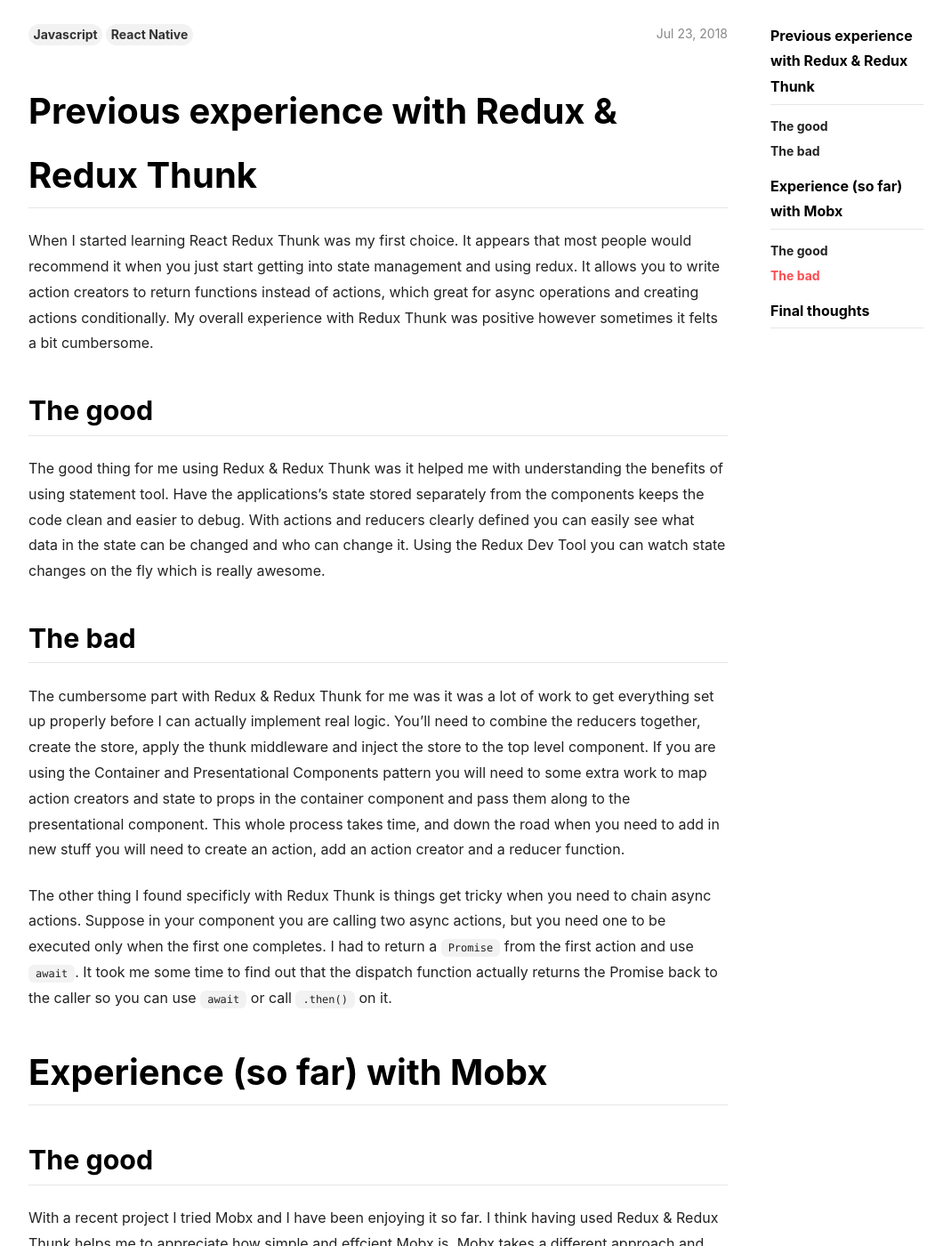
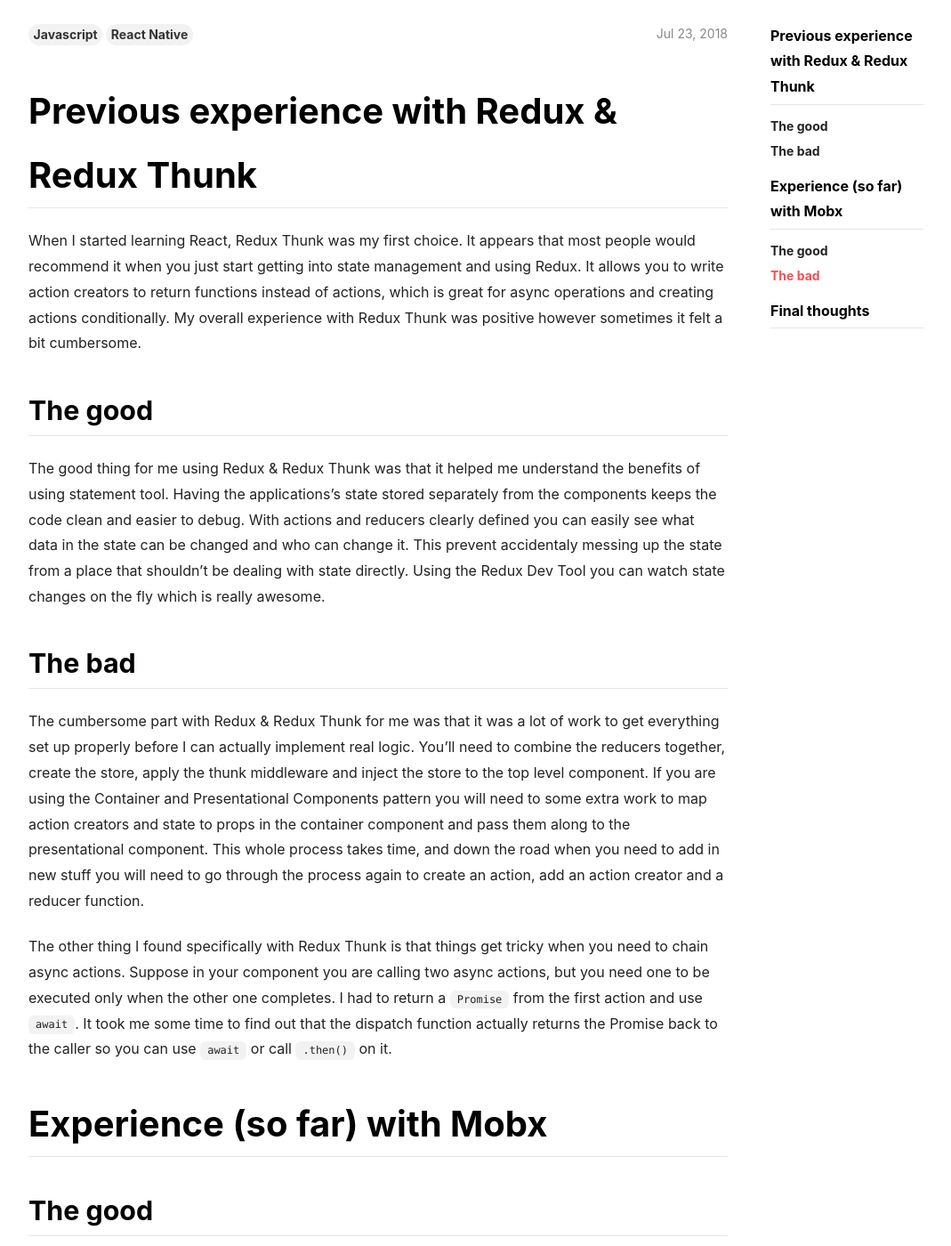
Before and after one commit to yingdongzhang/yingdongzhang.github.io, a Jekyll site: the page built from _posts/2018-07-23-my-experience-so-far-with-mobx-in-react-native.markdown, in a window 1280 px wide and 1400 px high, scrolled down 225 px. Shown: the whole window at 89% size, without its empty margins (105-1174 px from the left). Built offline with Jekyll 4.4.1, drawn with Linux system fonts in a browser that asks for light colours; nearby versions of some CDN libraries; comment, search, counter and statistics services are not loaded; some of the changed text lies outside the part shown.

Commit message:
fix: spelling mistakes

```diff
--- a/_posts/2018-07-23-my-experience-so-far-with-mobx-in-react-native.markdown
+++ b/_posts/2018-07-23-my-experience-so-far-with-mobx-in-react-native.markdown
@@ -10,17 +10,17 @@ key: my-experience-so-far-with-mobx-in-react-native
 
 # Previous experience with Redux & Redux Thunk
 
-When I started learning React Redux Thunk was my first choice. It appears that most people would recommend it when you just start getting into state management and using redux. It allows you to write action creators to return functions instead of actions, which great for async operations and creating actions conditionally. My overall experience with Redux Thunk was positive however sometimes it felts a bit cumbersome.
+When I started learning React, Redux Thunk was my first choice. It appears that most people would recommend it when you just start getting into state management and using Redux. It allows you to write action creators to return functions instead of actions, which is great for async operations and creating actions conditionally. My overall experience with Redux Thunk was positive however sometimes it felt a bit cumbersome.
 
 ## The good
 
-The good thing for me using Redux & Redux Thunk was it helped me with understanding the benefits of using statement tool. Have the applications's state stored separately from the components keeps the code clean and easier to debug. With actions and reducers clearly defined you can easily see what data in the state can be changed and who can change it. Using the Redux Dev Tool you can watch state changes on the fly which is really awesome.
+The good thing for me using Redux & Redux Thunk was that it helped me understand the benefits of using statement tool. Having the applications's state stored separately from the components keeps the code clean and easier to debug. With actions and reducers clearly defined you can easily see what data in the state can be changed and who can change it. This prevent accidentaly messing up the state from a place that shouldn't be dealing with state directly. Using the Redux Dev Tool you can watch state changes on the fly which is really awesome.
 
 ## The bad
 
-The cumbersome part with Redux & Redux Thunk for me was it was a lot of work to get everything set up properly before I can actually implement real logic. You'll need to combine the reducers together, create the store, apply the thunk middleware and inject the store to the top level component. If you are using the Container and Presentational Components pattern you will need to some extra work to map action creators and state to props in the container component and pass them along to the presentational component. This whole process takes time, and down the road when you need to add in new stuff you will need to create an action, add an action creator and a reducer function.
+The cumbersome part with Redux & Redux Thunk for me was that it was a lot of work to get everything set up properly before I can actually implement real logic. You'll need to combine the reducers together, create the store, apply the thunk middleware and inject the store to the top level component. If you are using the Container and Presentational Components pattern you will need to some extra work to map action creators and state to props in the container component and pass them along to the presentational component. This whole process takes time, and down the road when you need to add in new stuff you will need to go through the process again to create an action, add an action creator and a reducer function.
 
-The other thing I found specificly with Redux Thunk is things get tricky when you need to chain async actions. Suppose in your component you are calling two async actions, but you need one to be executed only when the first one completes. I had to return a `Promise` from the first action and use `await`. It took me some time to find out that the dispatch function actually returns the Promise back to the caller so you can use `await` or call `.then()` on it.
+The other thing I found specifically with Redux Thunk is that things get tricky when you need to chain async actions. Suppose in your component you are calling two async actions, but you need one to be executed only when the other one completes. I had to return a `Promise` from the first action and use `await`. It took me some time to find out that the dispatch function actually returns the Promise back to the caller so you can use `await` or call `.then()` on it.
 
 # Experience (so far) with Mobx
 
@@ -30,17 +30,17 @@ With a recent project I tried Mobx and I have been enjoying it so far. I think h
 
 > Anything that can be derived from the application state, should be derived. Automatically.
 
-With Mobx you still define your stores, however you don't need to define reducers and actions, Mobx takes care of that part for you. You simply mark the data you will be using in the component as observable, and write actions to update the state data just like a normal javascript function (except you only need to wrap that bit in `runInAction`). When it changes your component will "react" to it and re-render automatically, that's it.
+With Mobx you still define your stores, however you don't need to define reducers and actions, Mobx takes care of that part for you. You simply mark the data you will be using in the component as observable, and write actions to update the state data just like a normal javascript function (except you only need to wrap that bit in `runInAction` when you modify the state in a async function). When it changes your component will "react" to it and re-render automatically, that's it.
 
-I soon started to enjoying this approach and it is so much easier to add new states and new actions, along with handy utilies like computed values, autorun and when etc it's much less code to write.
+I soon started enjoying this approach and it is so much easier to add new states and new actions, along with handy utilies like computed values, autorun and when etc it's much less code to write.
 
 When you need to chain asyn actions, after you've defined them in the store you simply call `await` in your component, no hidden things here.
 
 ## The bad
 
-One thing I haven't figured out is how to get the Mobx Dev Tools working with React Native. The tool has been updated in a while and isn't working with the latest version of Mobx. Hopefully it will be updated soon.
+One thing I haven't figured out is how to get the Mobx Dev Tools working with React Native. The tool has not been updated in a while and isn't working with the latest version of Mobx. At the moment I mainly use `console.log()`, which isn't bad just not as efficient.
 
 Another thing is that I found when using destructing assignment such as `const { user } = this.props.store`, the component won't react to state changes. This is a common pitfall described in Mobx's documentation at [here](https://mobx.js.org/best/pitfalls.html#don-t-copy-observables-properties-and-store-them-locally). So I ended up using the state directly in the component as `{this.props.store.user}`. But this is not a deal breaker at all.
 
 # Final thoughts
-I think from now on Mobx will be my go-to option for state management with React/React Native. I do hope the dev tool for React Native will be updated sooner. Right now I mainly use `console.log()`, which isn't bad just not as efficient. I suggest you start with Redux and understand why/how it works before using Mobx. But if you are familiar with reactive programming already by all means use Mobx.
+I think from now on Mobx will be my go-to option for state management with React/React Native. I do hope the dev tool for React Native will be updated sooner.  I suggest you start with Redux and understand why/how it works before using Mobx. But if you are familiar with reactive programming already by all means use Mobx.
```
